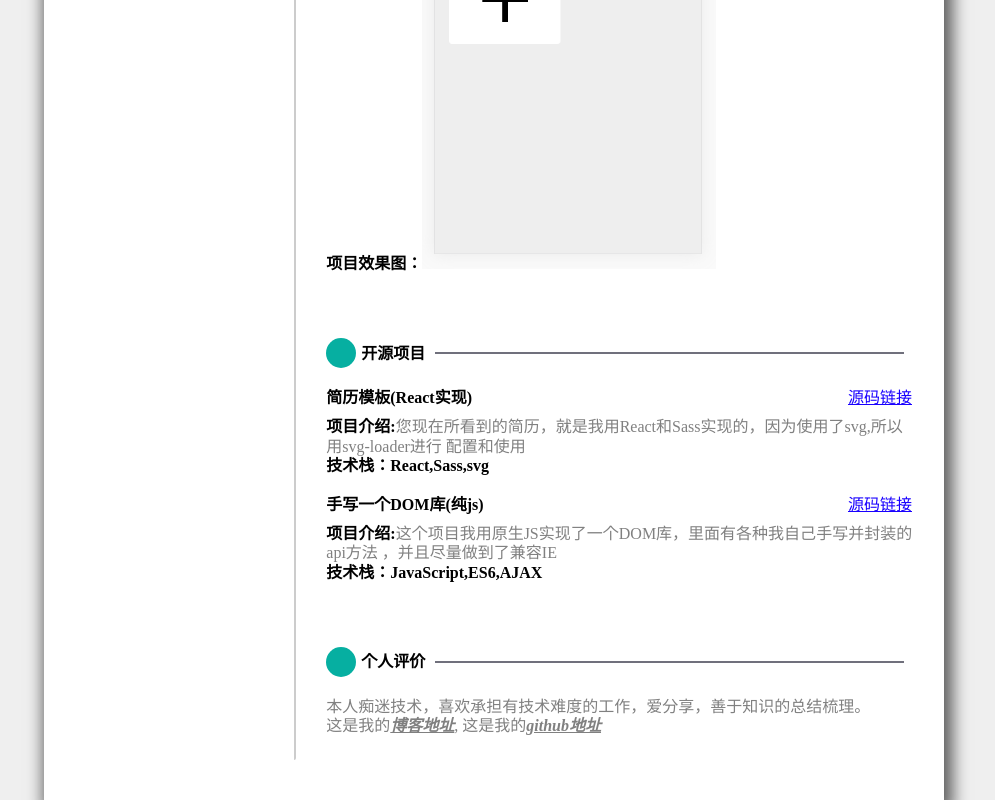
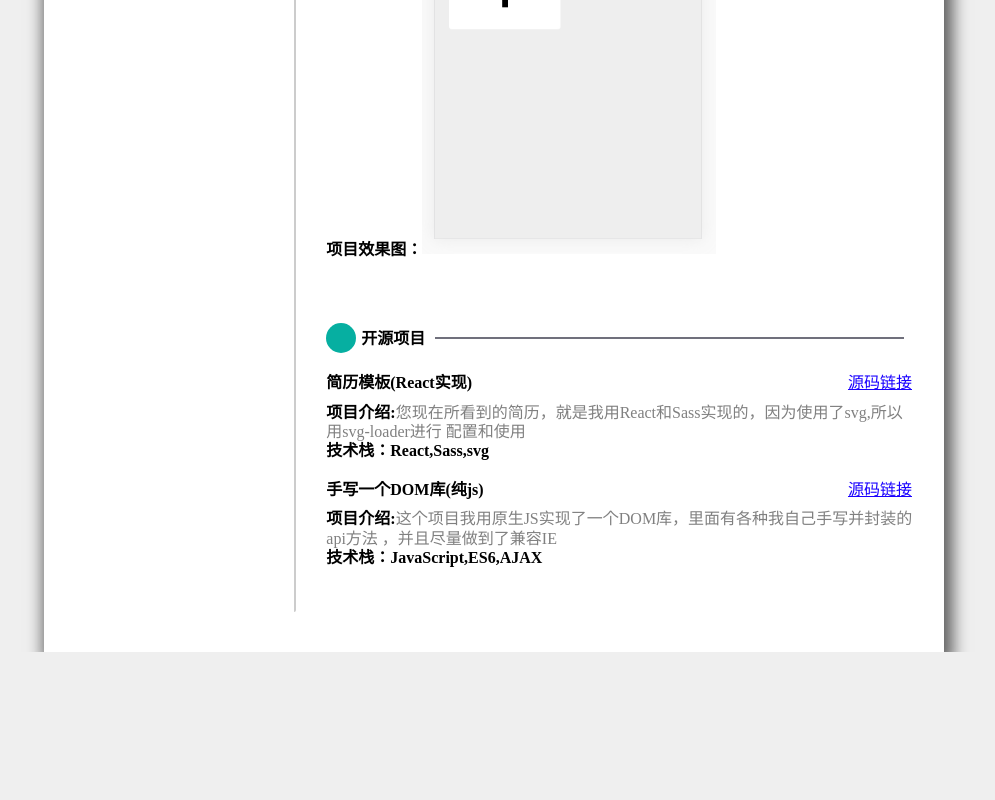
Before and after one commit to znzaznz/react-resume, a React (Create React App) app: page / in a window 1280 px wide. Shown: the part 1486-2286 px from the top of the page, without its empty margins (146-1141 px from the left). After the commit the page ends 2138 px from the top, so only its background shows below. Built offline with nearby package versions, Linux system fonts and the light colour scheme.

Commit message:
增加了联系方式这一栏

```diff
--- a/src/component/Contact/Contact.jsx
+++ b/src/component/MoreMessage/MoreMessage.jsx
@@ -1,6 +1,6 @@
 import React from 'react';
 
-export default function Contact() {
+export default function MoreMessage() {
     return (
         <ul>
             <li></li>
--- a/src/view/Main/Main.jsx
+++ b/src/view/Main/Main.jsx
@@ -65,12 +65,6 @@ export default function Main() {
                     </p>
                 </ProjectExperience>
             </Section>
-            <Section name={"个人评价"}>
-                本人痴迷技术，喜欢承担有技术难度的工作，爱分享，善于知识的总结梳理。
-                <br/>
-                这是我的<i style={{color:"red"}}><a href={"https://juejin.cn/user/2911162523455240"}>博客地址</a></i>,
-                这是我的<i style={{color:"red"}}><a href={"https://github.com/znzaznz"}>github地址</a></i>
-            </Section>
         </main>
     )
 }
```
